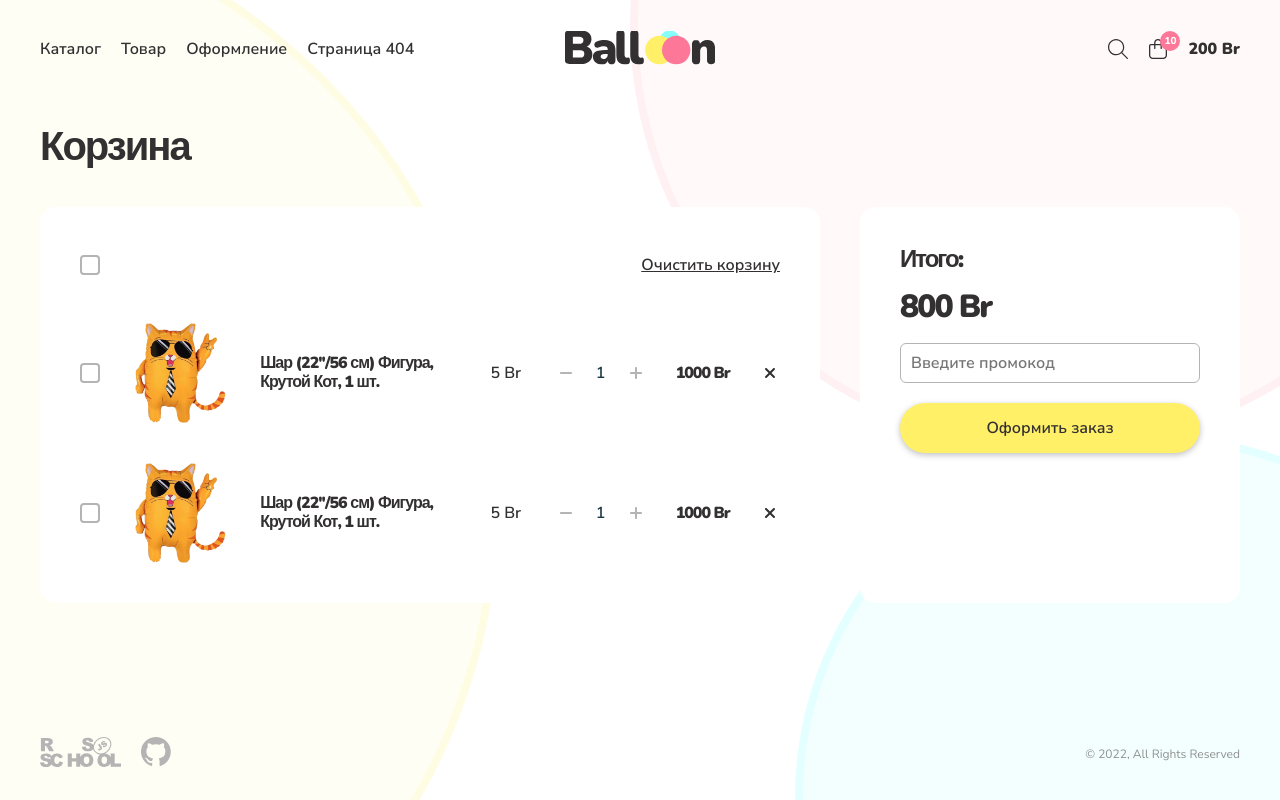
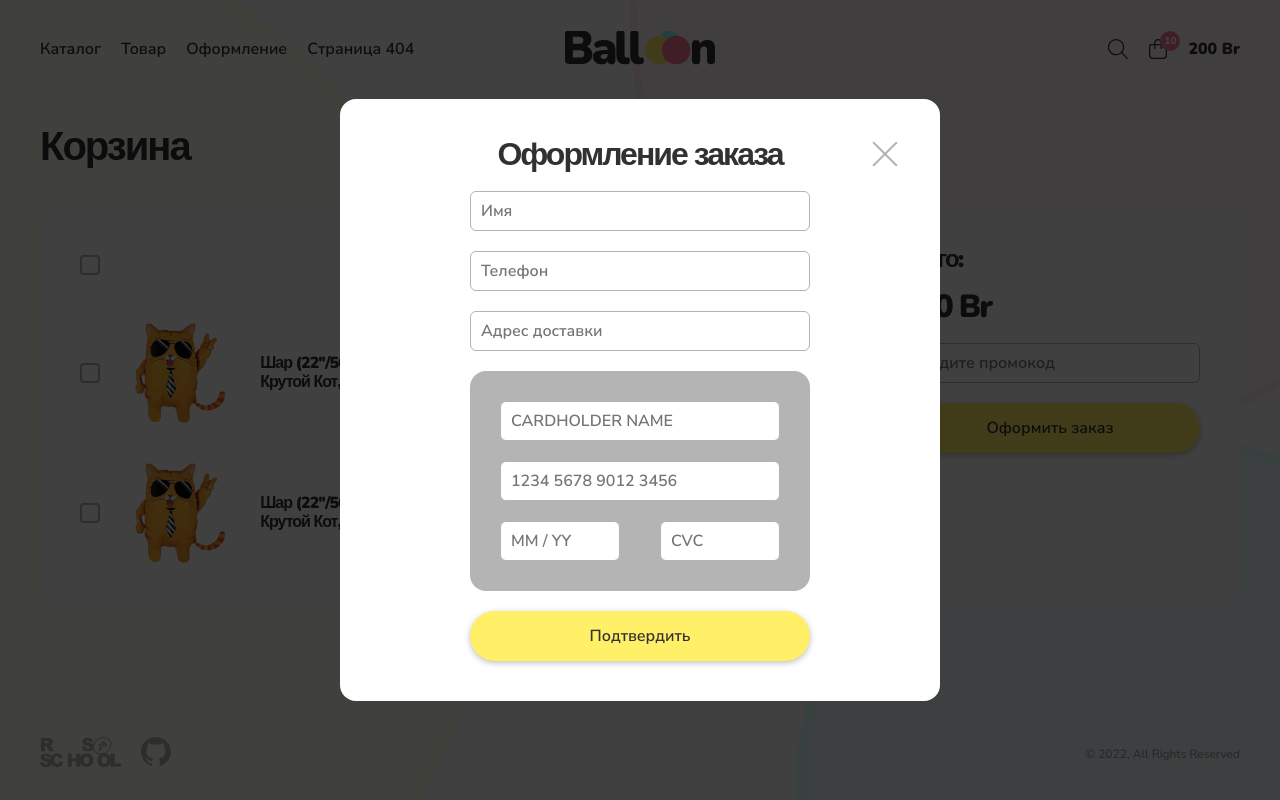
Before and after one commit to izmailowAlex/online_store, a React (Create React App) app: page /cart in a window 1280 px wide. Both pictures are taken after a click on the button "Оформить заказ". Built offline with nearby package versions, Linux system fonts and the light colour scheme.

Commit message:
feat: show popup window from Basket component

```diff
--- a/src/components/Main/Basket/Basket.js
+++ b/src/components/Main/Basket/Basket.js
@@ -1,10 +1,13 @@
+import { useState } from "react";
 import Button from "../../UI/Button/Button";
 import Input from "../../UI/Input/Input";
 import Checkbox from "../../UI/Checkbox/Checkbox";
 import Product from "../Product/Product";
+import Checkout from "../Checkout/Checkout";
 import "./Basket.css";
 
 function Basket() {
+  const [popupWindow, setPopupWindow] = useState(false);
   return (
     <div className="cart">
       <h2 className="cart__title">Корзина</h2>
@@ -50,11 +53,16 @@ function Basket() {
             placeholder="Введите промокод"
             maxlength={8}
           />
-          <Button className="cart__checkout" button={true}>
+          <Button
+            className="cart__checkout"
+            button={true}
+            onClick={() => setPopupWindow(true)}
+          >
             Оформить заказ
           </Button>
         </div>
       </div>
+      {popupWindow ? <Checkout setPopupWindow={setPopupWindow} /> : ""}
     </div>
   );
 }
--- a/src/components/Main/Checkout/Checkout.js
+++ b/src/components/Main/Checkout/Checkout.js
@@ -2,7 +2,7 @@ import "./Checkout.css";
 import Input from "../../UI/Input/Input";
 import Button from "../../UI/Button/Button";
 
-function Checkout() {
+function Checkout({setPopupWindow}) {
   return (
     <div className="checkout">
       <div className="checkout__form">
@@ -50,7 +50,7 @@ function Checkout() {
             </div>
           </div>
         </div>
-        <button className="checkout__button-close"></button>
+        <button className="checkout__button-close" onClick={() => {setPopupWindow(false)}}></button>
         <Button className="checkout__button-confirm" button={true}>
           Подтвердить
         </Button>
```
